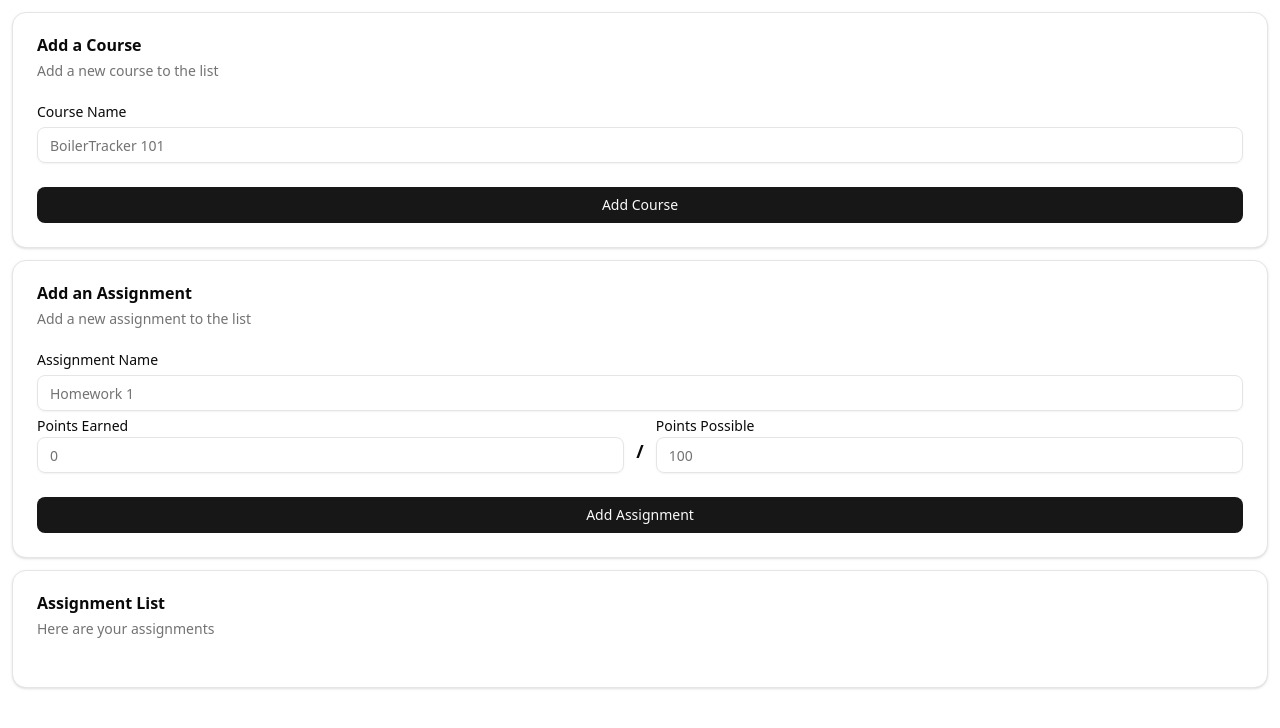
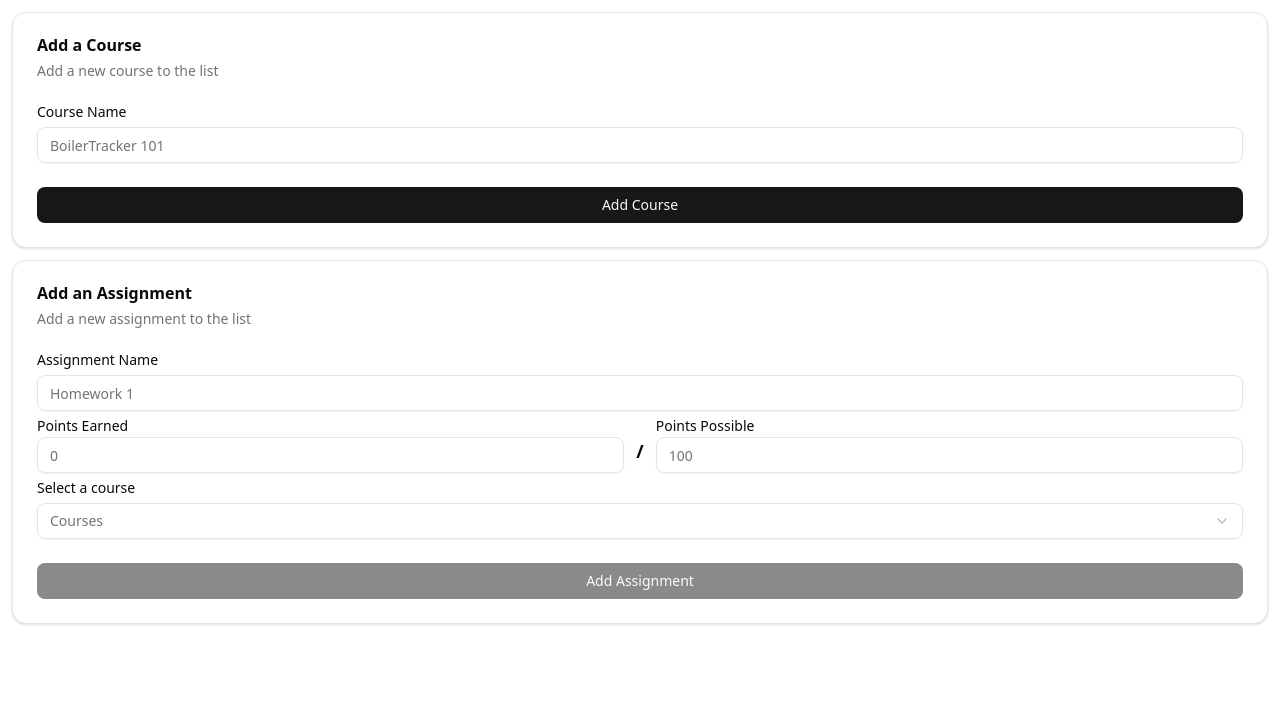
Before and after one commit to dillp1/BoilerTracker, a React (Vite) app: page / in a window 1280 px wide. Shown: the top 728 px of the page. Built offline with nearby package versions, Linux system fonts and the light colour scheme.

Commit message:
courses now have their own assignments list

```diff
--- a/package.json
+++ b/package.json
@@ -11,6 +11,7 @@
   },
   "dependencies": {
     "@radix-ui/react-label": "^2.1.8",
+    "@radix-ui/react-select": "^2.2.6",
     "@radix-ui/react-slot": "^1.2.4",
     "@tailwindcss/vite": "^4.1.18",
     "class-variance-authority": "^0.7.1",
--- a/src/App.tsx
+++ b/src/App.tsx
@@ -3,20 +3,22 @@
 
 import type { Assignment } from "@/models/assignment"
 import AddAssignmentCard from "./components/AddAssignmentCard";
-import AssignmentsCard from "./components/AssignmentsCard";
 import AddCourseCard from "./components/AddCourseCard";
 import type { Course } from "./models/course";
 import CourseCard from "./components/CourseCard";
 
 function App() {
-  const [assignments, setAssignments] = useState<Assignment[]>([]);
   const [newAssignmentName, setNewAssignmentName] = useState('');
   const [newAssignmentPtsPossible, setNewAssignmentPtsPossible] = useState<number | "">("");
   const [newAssignmentPtsEarned, setNewAssignmentPtsEarned] = useState<number | "">("");
   const [courses, setCourses] = useState<Course[]>([]);
   const [newCourseName, setNewCourseName] = useState('');
+  const [selectedCourseId, setSelectedCourseId] = useState<number | "">("");
 
   const addAssignment = () => {
+    if (selectedCourseId === "") {
+      return;
+    }
     if (newAssignmentName.trim() === '') {
       return;
     }
@@ -28,7 +30,13 @@
       pointsPossible: newAssignmentPtsPossible === "" ? 100 : newAssignmentPtsPossible,
       pointsEarned: newAssignmentPtsEarned === "" ? 0 : newAssignmentPtsEarned,
     };
-    setAssignments([...assignments, newAssignmentItem])
+    setCourses(
+      courses.map((course) =>
+        course.id === selectedCourseId
+          ? { ...course, assignments: [...course.assignments, newAssignmentItem] }
+          : course
+      )
+    );
     setNewAssignmentName('');
     setNewAssignmentPtsPossible("");
     setNewAssignmentPtsEarned("");
@@ -48,9 +56,14 @@
     setNewCourseName('');
   };
 
-  const removeAssignment = (id: number) => {
-    const updatedAssignments = assignments.filter((assignment) => assignment.id !== id);
-    setAssignments(updatedAssignments);
+  const removeAssignment = (courseId: number, assignmentId: number) => {
+    setCourses(
+      courses.map((course) =>
+        course.id === courseId
+          ? { ...course, assignments: course.assignments.filter((assignment) => assignment.id !== assignmentId) }
+          : course
+      )
+    );
   }
 
   const removeCourse = (id: number) => {
@@ -58,28 +71,54 @@
     setCourses(updatedCourses);
   }
 
-  const toggleComplete = (id: number) => {
-    const updatedAssignments = assignments.map((assignment) => {
-      if (assignment.id === id) {
-        return { ...assignment, completed: !assignment.completed }
-      }
-      return assignment;
-    });
-    setAssignments(updatedAssignments);
+  const toggleComplete = (courseId: number, assignmentId: number) => {
+    setCourses(
+      courses.map((course) =>
+        course.id === courseId
+          ? {
+              ...course,
+              assignments: course.assignments.map((assignment) =>
+                assignment.id === assignmentId ? { ...assignment, completed: !assignment.completed } : assignment
+              ),
+            }
+          : course
+      )
+    );
   }
 
-  const updateAssignmentText = (id: number, text: string) => {
-    const updatedAssignments = assignments.map((assignment) =>
-      assignment.id === id ? { ...assignment, text } : assignment
+  const updateAssignmentText = (courseId: number, assignmentId: number, text: string) => {
+    setCourses(
+      courses.map((course) =>
+        course.id === courseId
+          ? {
+              ...course,
+              assignments: course.assignments.map((assignment) =>
+                assignment.id === assignmentId ? { ...assignment, text } : assignment
+              ),
+            }
+          : course
+      )
     );
-    setAssignments(updatedAssignments);
   };
 
-  const updateAssignmentPoints = (id: number, pointsEarned: number, pointsPossible: number) => {
-    const updatedAssignments = assignments.map((assignment) =>
-      assignment.id === id ? { ...assignment, pointsEarned, pointsPossible } : assignment
+  const updateAssignmentPoints = (
+    courseId: number,
+    assignmentId: number,
+    pointsEarned: number,
+    pointsPossible: number
+  ) => {
+    setCourses(
+      courses.map((course) =>
+        course.id === courseId
+          ? {
+              ...course,
+              assignments: course.assignments.map((assignment) =>
+                assignment.id === assignmentId ? { ...assignment, pointsEarned, pointsPossible } : assignment
+              ),
+            }
+          : course
+      )
     );
-    setAssignments(updatedAssignments);
   };
 
   return (
@@ -89,13 +128,6 @@
         onNameChange={(e) => setNewCourseName(e.target.value)}
         onAdd={addCourse}
       />
-      {courses.map((course) =>
-        <CourseCard
-          key={course.id}
-          course={course}
-          onRemove={removeCourse}
-        />
-      )}
       <AddAssignmentCard
         nameValue={newAssignmentName}
         onNameChange={(e) => setNewAssignmentName(e.target.value)}
@@ -107,15 +139,22 @@
         onEarnedPointsChange={(e) =>
           setNewAssignmentPtsEarned(e.target.value === "" ? "" : Number(e.target.value))
         }
+        selectedCourseId={selectedCourseId}
+        onCourseChange={(value) => setSelectedCourseId(value === "" ? "" : Number(value))}
+        courses={courses}
         onAdd={addAssignment}
       />
-      <AssignmentsCard
-        assignments={assignments}
-        onRemove={removeAssignment}
-        onToggleComplete={toggleComplete}
-        onUpdateText={updateAssignmentText}
-        onUpdatePoints={updateAssignmentPoints}
-      />
+      {courses.map((course) =>
+        <CourseCard
+          key={course.id}
+          course={course}
+          onRemove={removeCourse}
+          onRemoveAssignment={removeAssignment}
+          onToggleComplete={toggleComplete}
+          onUpdateAssignmentPoints={updateAssignmentPoints}
+          onUpdateAssignmentText={updateAssignmentText}
+        />
+      )}
     </div>
   )
 }
--- a/src/components/AddAssignmentCard.tsx
+++ b/src/components/AddAssignmentCard.tsx
@@ -6,9 +6,19 @@
   CardHeader,
   CardTitle,
 } from "@/components/ui/card";
+import {
+  Select,
+  SelectContent,
+  SelectItem,
+  SelectGroup,
+  SelectLabel,
+  SelectTrigger,
+  SelectValue,
+} from "@/components/ui/select"
 import { Input } from "@/components/ui/input";
 import { Button } from "./ui/button";
 import { Label } from "@/components/ui/label"
+import type { Course } from "@/models/course";
 
 type AddAssignmentCardProps = {
   nameValue: string;
@@ -17,10 +27,24 @@
   onPossiblePointsChange: (e: React.ChangeEvent<HTMLInputElement>) => void;
   earnedPointsValue: number | "";
   onEarnedPointsChange: (e: React.ChangeEvent<HTMLInputElement>) => void;
+  selectedCourseId: number | "";
+  onCourseChange: (value: string) => void;
+  courses: Course[];
   onAdd: () => void;
 };
 
-const AddAssignmentCard = ({ nameValue, onNameChange, possiblePointsValue, onPossiblePointsChange, earnedPointsValue, onEarnedPointsChange, onAdd }: AddAssignmentCardProps) => {
+const AddAssignmentCard = ({
+  nameValue,
+  onNameChange,
+  possiblePointsValue,
+  onPossiblePointsChange,
+  earnedPointsValue,
+  onEarnedPointsChange,
+  selectedCourseId,
+  onCourseChange,
+  courses,
+  onAdd
+}: AddAssignmentCardProps) => {
   return (
     <div>
       <Card>
@@ -63,9 +87,30 @@
               ></Input>
             </div>
           </div>
+          <Label>
+            Select a course
+          </Label>
+          <Select
+            value={selectedCourseId === "" ? "" : String(selectedCourseId)}
+            onValueChange={onCourseChange}
+          >
+            <SelectTrigger className="w-full">
+              <SelectValue placeholder="Courses" />
+            </SelectTrigger>
+            <SelectContent>
+              <SelectGroup>
+                <SelectLabel>Courses</SelectLabel>
+                {courses.map((course) => (
+                  <SelectItem key={course.id} value={String(course.id)}>
+                    {course.name}
+                  </SelectItem>
+                ))}
+              </SelectGroup>
+            </SelectContent>
+          </Select>
         </CardContent>
         <CardFooter className="flex-col">
-          <Button type="button" className="w-full" onClick={onAdd}>
+          <Button type="button" className="w-full" onClick={onAdd} disabled={selectedCourseId === ""}>
             Add Assignment
           </Button>
         </CardFooter>
--- /dev/null
+++ b/src/components/ui/select.tsx
@@ -0,0 +1,188 @@
+import * as React from "react"
+import * as SelectPrimitive from "@radix-ui/react-select"
+import { CheckIcon, ChevronDownIcon, ChevronUpIcon } from "lucide-react"
+
+import { cn } from "@/lib/utils"
+
+function Select({
+  ...props
+}: React.ComponentProps<typeof SelectPrimitive.Root>) {
+  return <SelectPrimitive.Root data-slot="select" {...props} />
+}
+
+function SelectGroup({
+  ...props
+}: React.ComponentProps<typeof SelectPrimitive.Group>) {
+  return <SelectPrimitive.Group data-slot="select-group" {...props} />
+}
+
+function SelectValue({
+  ...props
+}: React.ComponentProps<typeof SelectPrimitive.Value>) {
+  return <SelectPrimitive.Value data-slot="select-value" {...props} />
+}
+
+function SelectTrigger({
+  className,
+  size = "default",
+  children,
+  ...props
+}: React.ComponentProps<typeof SelectPrimitive.Trigger> & {
+  size?: "sm" | "default"
+}) {
+  return (
+    <SelectPrimitive.Trigger
+      data-slot="select-trigger"
+      data-size={size}
+      className={cn(
+        "border-input data-[placeholder]:text-muted-foreground [&_svg:not([class*='text-'])]:text-muted-foreground focus-visible:border-ring focus-visible:ring-ring/50 aria-invalid:ring-destructive/20 dark:aria-invalid:ring-destructive/40 aria-invalid:border-destructive dark:bg-input/30 dark:hover:bg-input/50 flex w-fit items-center justify-between gap-2 rounded-md border bg-transparent px-3 py-2 text-sm whitespace-nowrap shadow-xs transition-[color,box-shadow] outline-none focus-visible:ring-[3px] disabled:cursor-not-allowed disabled:opacity-50 data-[size=default]:h-9 data-[size=sm]:h-8 *:data-[slot=select-value]:line-clamp-1 *:data-[slot=select-value]:flex *:data-[slot=select-value]:items-center *:data-[slot=select-value]:gap-2 [&_svg]:pointer-events-none [&_svg]:shrink-0 [&_svg:not([class*='size-'])]:size-4",
+        className
+      )}
+      {...props}
+    >
+      {children}
+      <SelectPrimitive.Icon asChild>
+        <ChevronDownIcon className="size-4 opacity-50" />
+      </SelectPrimitive.Icon>
+    </SelectPrimitive.Trigger>
+  )
+}
+
+function SelectContent({
+  className,
+  children,
+  position = "item-aligned",
+  align = "center",
+  ...props
+}: React.ComponentProps<typeof SelectPrimitive.Content>) {
+  return (
+    <SelectPrimitive.Portal>
+      <SelectPrimitive.Content
+        data-slot="select-content"
+        className={cn(
+          "bg-popover text-popover-foreground data-[state=open]:animate-in data-[state=closed]:animate-out data-[state=closed]:fade-out-0 data-[state=open]:fade-in-0 data-[state=closed]:zoom-out-95 data-[state=open]:zoom-in-95 data-[side=bottom]:slide-in-from-top-2 data-[side=left]:slide-in-from-right-2 data-[side=right]:slide-in-from-left-2 data-[side=top]:slide-in-from-bottom-2 relative z-50 max-h-(--radix-select-content-available-height) min-w-[8rem] origin-(--radix-select-content-transform-origin) overflow-x-hidden overflow-y-auto rounded-md border shadow-md",
+          position === "popper" &&
+            "data-[side=bottom]:translate-y-1 data-[side=left]:-translate-x-1 data-[side=right]:translate-x-1 data-[side=top]:-translate-y-1",
+          className
+        )}
+        position={position}
+        align={align}
+        {...props}
+      >
+        <SelectScrollUpButton />
+        <SelectPrimitive.Viewport
+          className={cn(
+            "p-1",
+            position === "popper" &&
+              "h-[var(--radix-select-trigger-height)] w-full min-w-[var(--radix-select-trigger-width)] scroll-my-1"
+          )}
+        >
+          {children}
+        </SelectPrimitive.Viewport>
+        <SelectScrollDownButton />
+      </SelectPrimitive.Content>
+    </SelectPrimitive.Portal>
+  )
+}
+
+function SelectLabel({
+  className,
+  ...props
+}: React.ComponentProps<typeof SelectPrimitive.Label>) {
+  return (
+    <SelectPrimitive.Label
+      data-slot="select-label"
+      className={cn("text-muted-foreground px-2 py-1.5 text-xs", className)}
+      {...props}
+    />
+  )
+}
+
+function SelectItem({
+  className,
+  children,
+  ...props
+}: React.ComponentProps<typeof SelectPrimitive.Item>) {
+  return (
+    <SelectPrimitive.Item
+      data-slot="select-item"
+      className={cn(
+        "focus:bg-accent focus:text-accent-foreground [&_svg:not([class*='text-'])]:text-muted-foreground relative flex w-full cursor-default items-center gap-2 rounded-sm py-1.5 pr-8 pl-2 text-sm outline-hidden select-none data-[disabled]:pointer-events-none data-[disabled]:opacity-50 [&_svg]:pointer-events-none [&_svg]:shrink-0 [&_svg:not([class*='size-'])]:size-4 *:[span]:last:flex *:[span]:last:items-center *:[span]:last:gap-2",
+        className
+      )}
+      {...props}
+    >
+      <span
+        data-slot="select-item-indicator"
+        className="absolute right-2 flex size-3.5 items-center justify-center"
+      >
+        <SelectPrimitive.ItemIndicator>
+          <CheckIcon className="size-4" />
+        </SelectPrimitive.ItemIndicator>
+      </span>
+      <SelectPrimitive.ItemText>{children}</SelectPrimitive.ItemText>
+    </SelectPrimitive.Item>
+  )
+}
+
+function SelectSeparator({
+  className,
+  ...props
+}: React.ComponentProps<typeof SelectPrimitive.Separator>) {
+  return (
+    <SelectPrimitive.Separator
+      data-slot="select-separator"
+      className={cn("bg-border pointer-events-none -mx-1 my-1 h-px", className)}
+      {...props}
+    />
+  )
+}
+
+function SelectScrollUpButton({
+  className,
+  ...props
+}: React.ComponentProps<typeof SelectPrimitive.ScrollUpButton>) {
+  return (
+    <SelectPrimitive.ScrollUpButton
+      data-slot="select-scroll-up-button"
+      className={cn(
+        "flex cursor-default items-center justify-center py-1",
+        className
+      )}
+      {...props}
+    >
+      <ChevronUpIcon className="size-4" />
+    </SelectPrimitive.ScrollUpButton>
+  )
+}
+
+function SelectScrollDownButton({
+  className,
+  ...props
+}: React.ComponentProps<typeof SelectPrimitive.ScrollDownButton>) {
+  return (
+    <SelectPrimitive.ScrollDownButton
+      data-slot="select-scroll-down-button"
+      className={cn(
+        "flex cursor-default items-center justify-center py-1",
+        className
+      )}
+      {...props}
+    >
+      <ChevronDownIcon className="size-4" />
+    </SelectPrimitive.ScrollDownButton>
+  )
+}
+
+export {
+  Select,
+  SelectContent,
+  SelectGroup,
+  SelectItem,
+  SelectLabel,
+  SelectScrollDownButton,
+  SelectScrollUpButton,
+  SelectSeparator,
+  SelectTrigger,
+  SelectValue,
+}
```
Also changed, not shown: src/components/CourseCard.tsx (+25 -1 lines), 1 other file (tests, documents, lock files or other folders).
